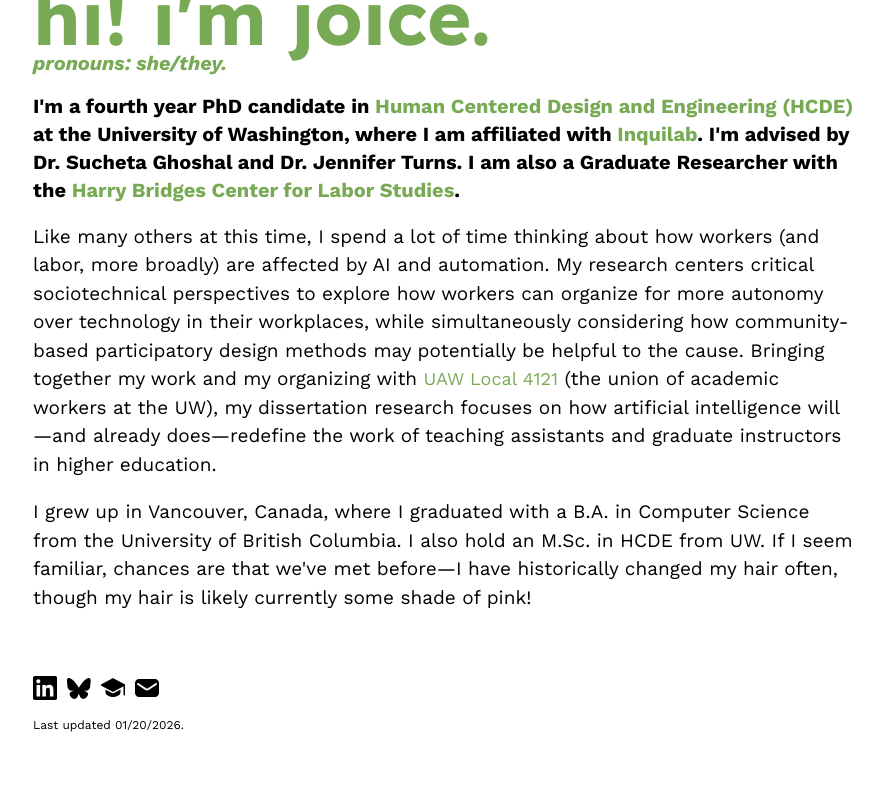
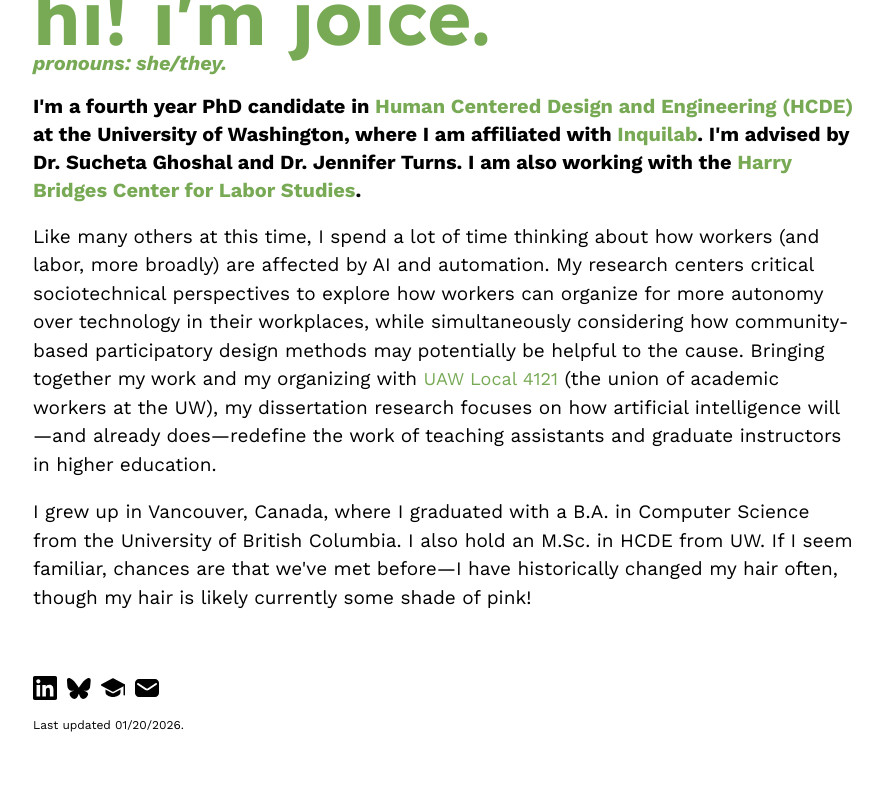
Before and after one commit to joitng/joitng.github.io, a Jekyll site: the page built from index.html, in a window 1280 px wide. Shown: the part 297-1089 px from the top of the page, without its empty margins (195-1078 px from the left). Built offline with Jekyll 4.4.1, drawn with Linux system fonts in a browser that asks for light colours.

Commit message:
edit to be more accurate about harry bridges engagement

```diff
--- a/index.html
+++ b/index.html
@@ -14,7 +14,7 @@ title: joice tang
         <h4 class="subtitle">pronouns: she/they.</h4>
     </div>
     <h4>I'm a fourth year PhD candidate in <a href="https://www.hcde.washington.edu/">Human Centered Design and Engineering (HCDE)</a> at the University of Washington, where I am affiliated with <a href="https://inquilab.cc/">Inquilab</a>.
-        I'm advised by Dr. Sucheta Ghoshal and Dr. Jennifer Turns. I am also a Graduate Researcher with the <a href="https://labor.washington.edu/">Harry Bridges Center for Labor Studies</a>.</h4>
+        I'm advised by Dr. Sucheta Ghoshal and Dr. Jennifer Turns. I am also working with the <a href="https://labor.washington.edu/">Harry Bridges Center for Labor Studies</a>.</h4>
     <p>Like many others at this time, I spend a lot of time thinking about how workers (and labor, more broadly) are affected by AI and automation.
         My research centers critical sociotechnical perspectives to explore how workers can organize for more autonomy over technology in their workplaces, while simultaneously considering how community-based participatory design methods may potentially be helpful to the cause.
         Bringing together my work and my organizing with <a href="https://uaw4121.org/">UAW Local 4121</a> (the union of academic workers at the UW), my dissertation research focuses on how artificial intelligence will—and already does—redefine the work of teaching assistants and graduate instructors in higher education.
```
